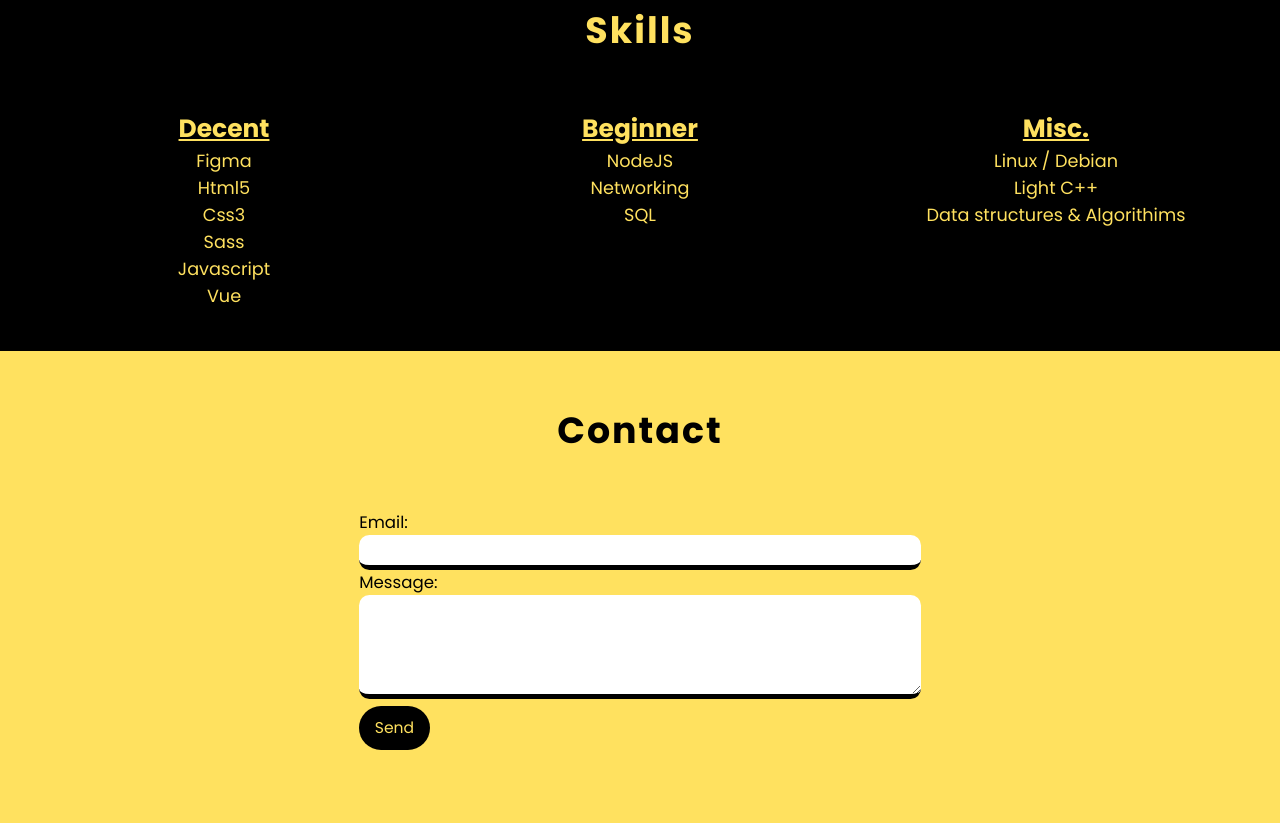
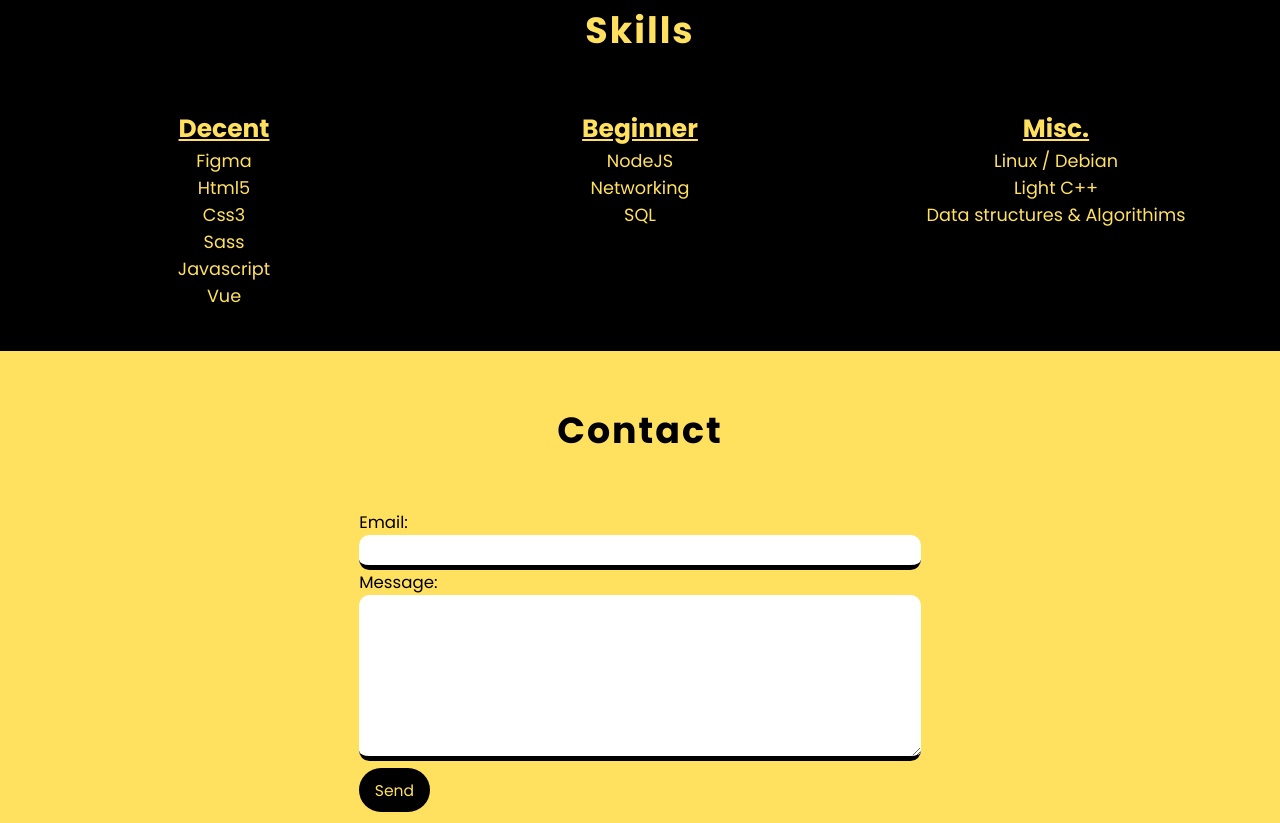
Before and after one commit to wwwwLulu/Portfolio, a website: page index.html in a window 1280 px wide. Shown: the part 1675-2498 px from the top of the page. Before the commit the page ends 2436 px from the top, so only its background shows below. Drawn offline with Linux system fonts and the light colour scheme.

Commit message:
Contact message size increased

```diff
--- a/sass/partials/_contact.scss
+++ b/sass/partials/_contact.scss
@@ -21,7 +21,7 @@
         height: 10rem;
     }
     &__textarea {
-        min-height: 10rem;
+        min-height: 16rem;
     }
     &__button {
         position: relative;
```
Also changed, not shown: css/style.css.
